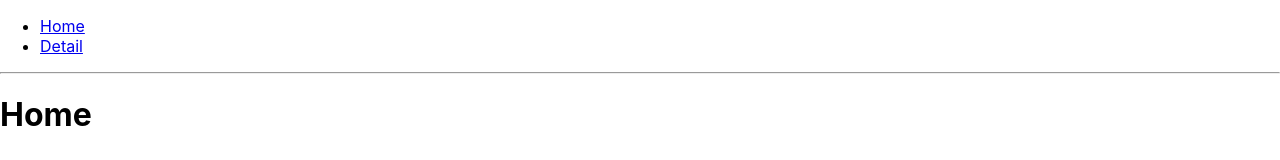
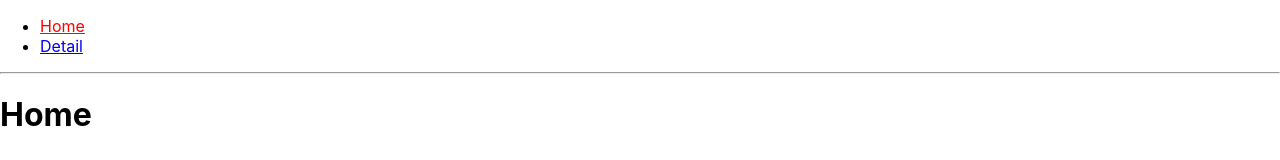
Before and after one commit to krisnafirdaus/test-navigate, a React (Create React App) app: page / in a window 1280 px wide. Shown: the top 160 px of the page. Built offline with nearby package versions, Linux system fonts and the light colour scheme.

Commit message:
add feature

```diff
--- a/src/components/Navbar.js
+++ b/src/components/Navbar.js
@@ -1,16 +1,20 @@
 import React from "react"
-import {Outlet, Link} from 'react-router-dom';
+import {Outlet, Link, useLocation} from 'react-router-dom';
+import './index.css';
 
 const Navbar = () => {
+  const {pathname} = useLocation()
+
+  console.log(pathname);
     return (
         <div>
         <nav>
           <ul>
-            <li>
-              <Link to="/">Home</Link>
+            <li >
+              <Link to="/" className={pathname == "/" && "text-red" }>Home</Link>
             </li>
             <li>
-              <Link to="/detail">Detail</Link>
+              <Link to="/detail" className={pathname == "/detail" && "text-red" }>Detail</Link>
             </li>
           </ul>
         </nav>
--- /dev/null
+++ b/src/components/index.css
@@ -0,0 +1,3 @@
+nav .text-red {
+    color: red !important;
+}
--- a/src/pages/Home/index.js
+++ b/src/pages/Home/index.js
@@ -1,10 +1,7 @@
 import React from "react";
-import {useLocation} from "react-router-dom";
 
 const Home = () => {
-    const {pathname} = useLocation()
 
-    console.log(pathname);
 
     return (
         <div>
```
